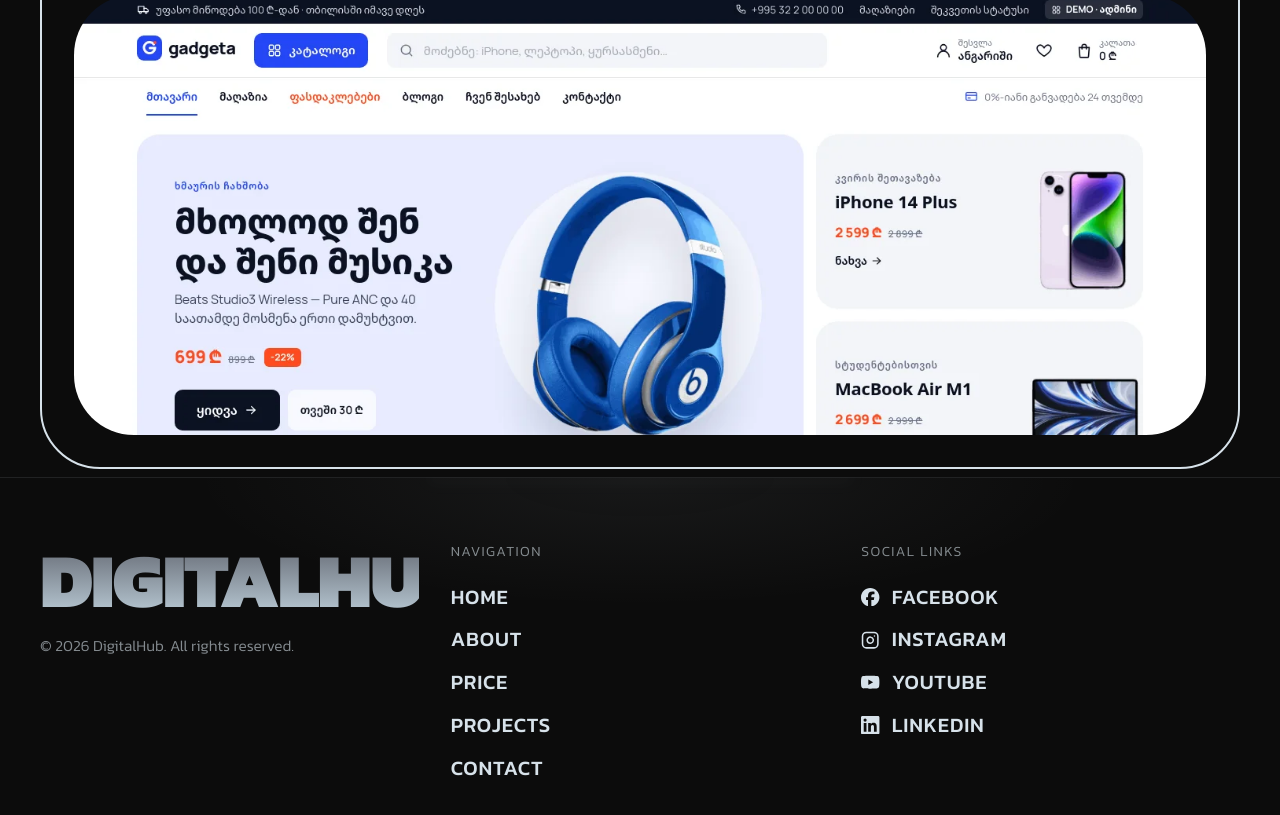
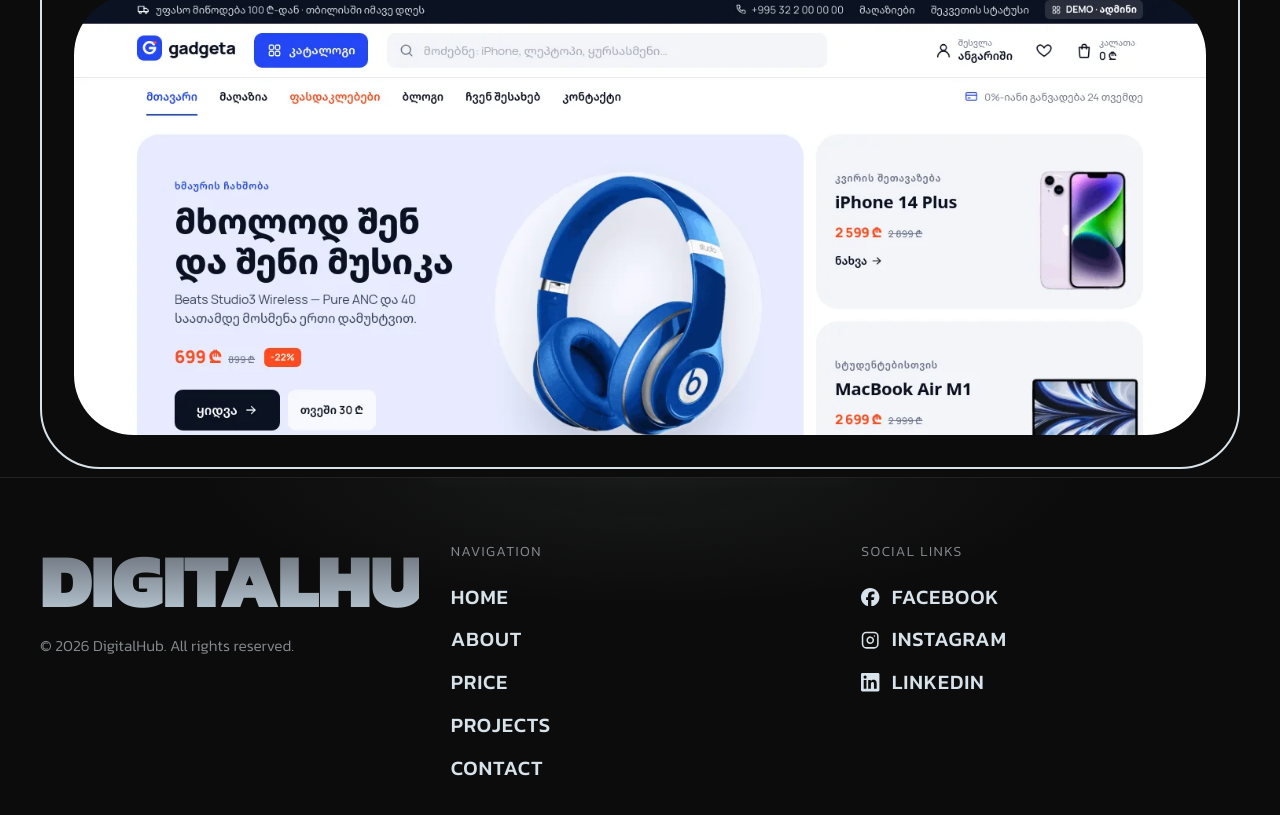
Before and after one commit to Gigsbb/digistudio, a React (Vite) app: page / in a window 1280 px wide. Shown: the part 6650-7465 px from the top of the page. Built offline with nearby package versions, Linux system fonts and the light colour scheme.

Commit message:
Link DigitalHub Facebook page and remove YouTube from footer

```diff
--- a/src/components/ui/footer-section.tsx
+++ b/src/components/ui/footer-section.tsx
@@ -29,9 +29,8 @@
   {
     label: 'Social Links',
     links: [
-      { title: 'Facebook', href: '#', icon: Icons.facebook },
+      { title: 'Facebook', href: 'https://www.facebook.com/digitalhubstudio.ge', icon: Icons.facebook },
       { title: 'Instagram', href: '#', icon: Icons.instagram },
-      { title: 'Youtube', href: '#', icon: Icons.youtube },
       { title: 'LinkedIn', href: '#', icon: Icons.linkedin },
     ],
   },
@@ -72,6 +71,8 @@
                     <li key={link.title}>
                       <a
                         href={link.href}
+                        target={link.href.startsWith('https://') ? '_blank' : undefined}
+                        rel={link.href.startsWith('https://') ? 'noopener noreferrer' : undefined}
                         className="inline-flex items-center transition-opacity duration-200 hover:opacity-70"
                         style={{ fontSize: 'clamp(1rem, 1.6vw, 1.4rem)' }}
                       >
```
